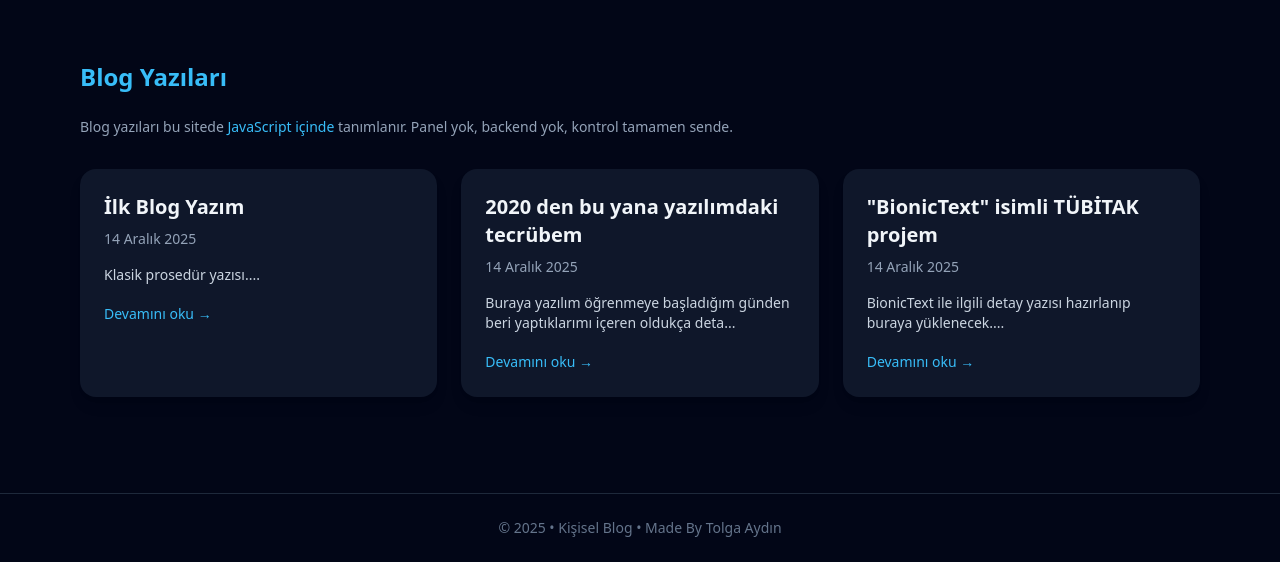
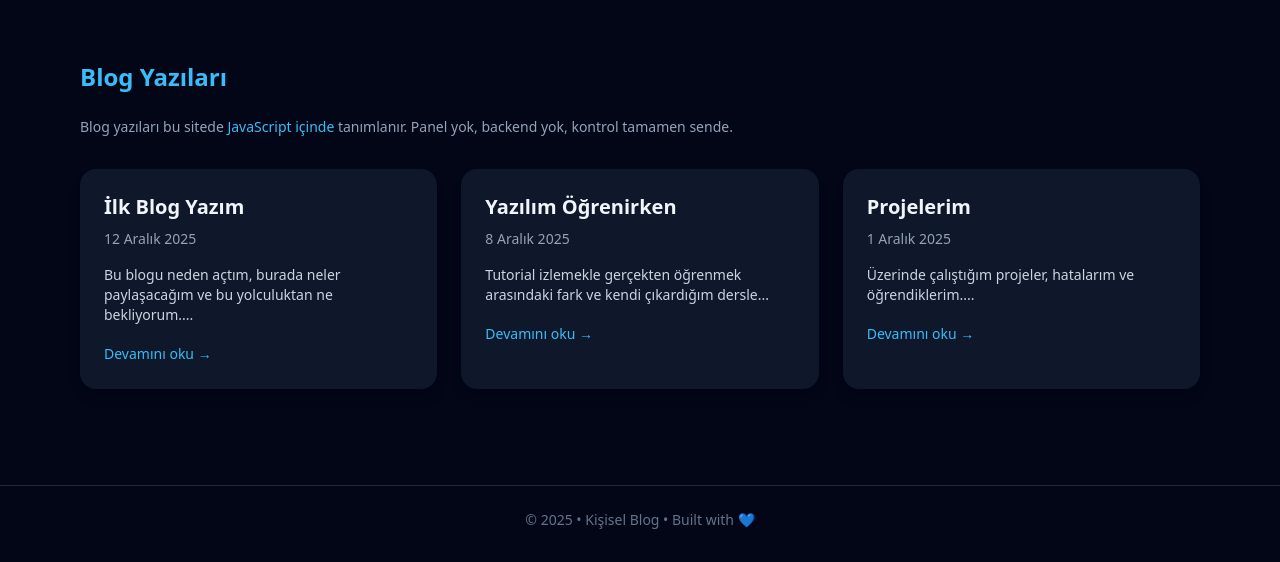
Before and after one commit to tugipasha/tolgaaydin, a plain HTML site: page index.html in a window 1280 px wide. Shown: the part 332-894 px from the top of the page. Drawn offline with nearby package versions, Linux system fonts and the light colour scheme.

Commit message:
yazı düzeltmesi 2

```diff
--- a/index.html
+++ b/index.html
@@ -57,11 +57,11 @@
 
   <!-- Footer -->
   <footer class="border-t border-slate-800 py-6 text-center text-sm text-slate-500">
-    © 2025 • Kişisel Blog • Made By Tolga Aydın
+    © 2025 • Kişisel Blog • Built with 💙
   </footer>
 
   <script>
-    // Giriş İntrosunun Animasyonu
+    // Intro animasyonu
     window.addEventListener('DOMContentLoaded', function () {
       var intro = document.getElementById('intro');
       var content = document.getElementById('introContent');
@@ -89,18 +89,18 @@
     var blogPosts = [
       {
         title: 'İlk Blog Yazım',
-        date: '14 Aralık 2025',
-        content: 'Klasik prosedür yazısı.'
+        date: '12 Aralık 2025',
+        content: 'Bu blogu neden açtım, burada neler paylaşacağım ve bu yolculuktan ne bekliyorum.'
       },
       {
-        title: '2020 den bu yana yazılımdaki tecrübem',
-        date: '14 Aralık 2025',
-        content: 'Buraya yazılım öğrenmeye başladığım günden beri yaptıklarımı içeren oldukça detaylı bir yazı gelecek.'
+        title: 'Yazılım Öğrenirken',
+        date: '8 Aralık 2025',
+        content: 'Tutorial izlemekle gerçekten öğrenmek arasındaki fark ve kendi çıkardığım dersler.'
       },
       {
-        title: '"BionicText" isimli TÜBİTAK projem',
-        date: '14 Aralık 2025',
-        content: 'BionicText ile ilgili detay yazısı hazırlanıp buraya yüklenecek.'
+        title: 'Projelerim',
+        date: '1 Aralık 2025',
+        content: 'Üzerinde çalıştığım projeler, hatalarım ve öğrendiklerim.'
       }
     ];
 
@@ -138,18 +138,23 @@
       var postsEl = document.getElementById('posts');
       postsEl.innerHTML = '';
 
+      // Liste başlığını gizle
+      var postsSection = document.getElementById('postsSection');
+      var sectionTitle = postsSection.querySelector('h3');
+      var sectionDesc = postsSection.querySelector('p');
+      if (sectionTitle) sectionTitle.style.display = 'none';
+      if (sectionDesc) sectionDesc.style.display = 'none';
+
       var hero = document.getElementById('hero');
       hero.classList.remove('text-center');
       hero.classList.add('text-left');
-      hero.style.paddingTop = '4rem';
-      hero.style.paddingBottom = '2rem';
 
       document.getElementById('heroTitle').innerText = blogPosts[postIndex].title;
       document.getElementById('heroDesc').innerText = blogPosts[postIndex].date;
 
       var single = document.createElement('article');
-      single.className = 'max-w-3xl mx-auto px-4 mt-6';
-      single.innerHTML = '<div class="text-left leading-relaxed text-slate-300 whitespace-normal">' + blogPosts[postIndex].content + '</div>';
+      single.className = 'max-w-3xl mx-auto px-4 mt-8 text-slate-200';
+      single.innerHTML = '<div class="leading-relaxed text-base">' + blogPosts[postIndex].content + '</div>';
 
       postsEl.appendChild(single);
     } else {
```
